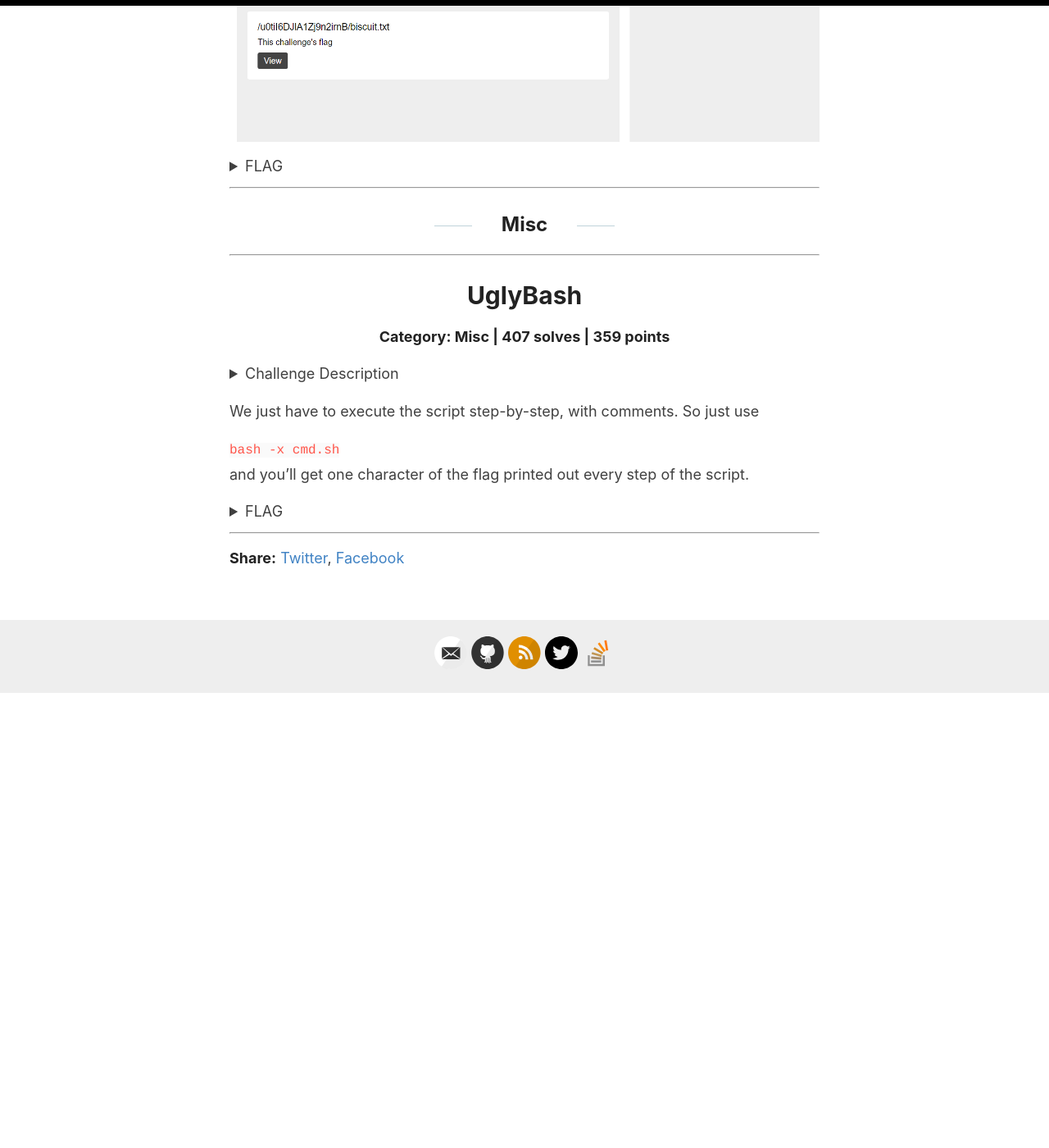
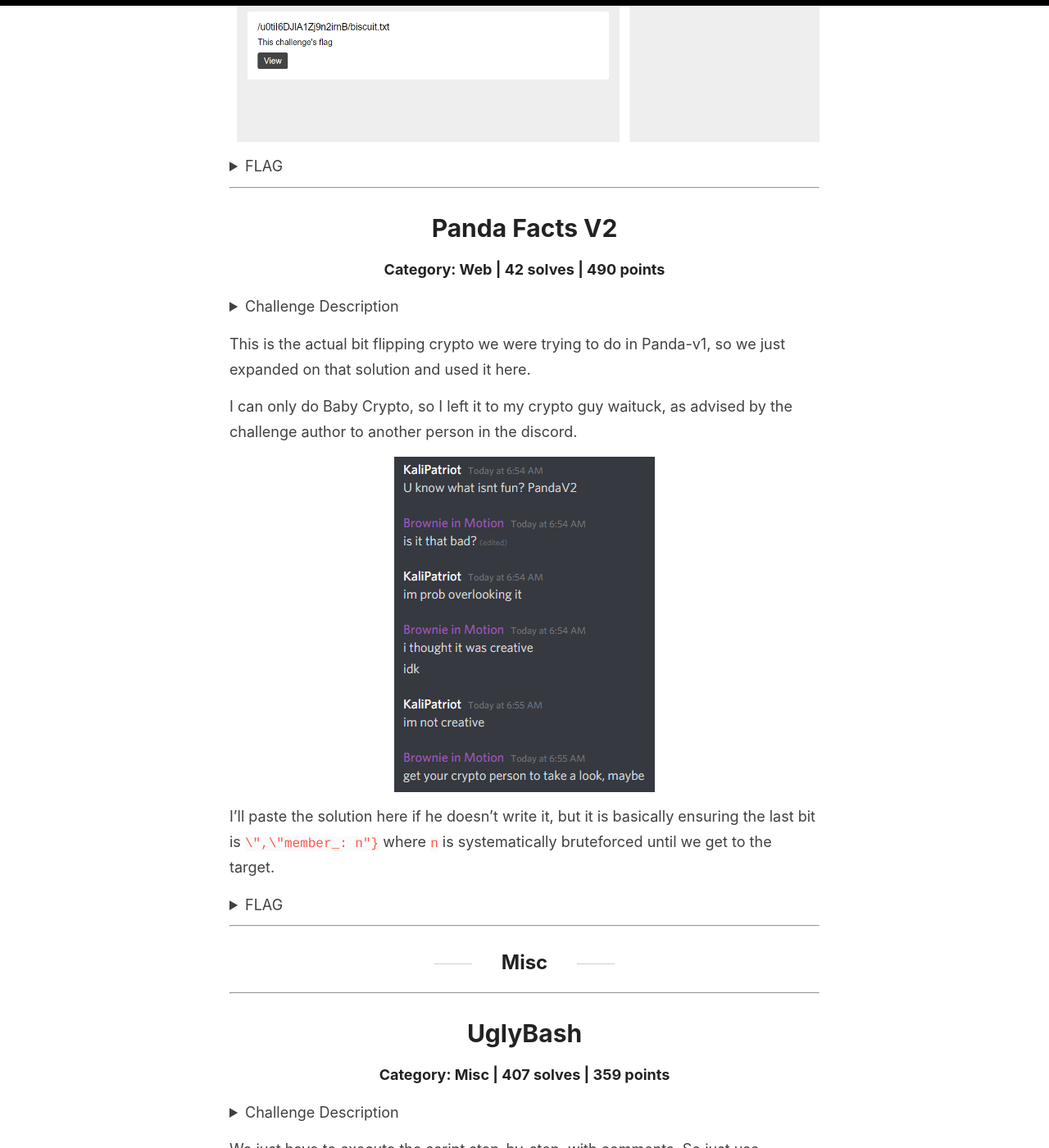
Before and after one commit to Isopach/isopach.github.io, a Jekyll site: the page built from _posts/2020-06-26-Redpwn-CTF-2020.md, in a window 1280 px wide and 1400 px high, scrolled down 12115 px. Shown: the whole window at 82% size. Built offline with Jekyll 4.4.1, drawn with Linux system fonts in a browser that asks for light colours; before the commit the page ends 12961 px from its top, so only the background shows below that.

Commit message:
Add Panda v2

```diff
--- a/_posts/2020-06-26-Redpwn-CTF-2020.md
+++ b/_posts/2020-06-26-Redpwn-CTF-2020.md
@@ -425,6 +425,33 @@ And go to `/purchases` to view it!
   flag{n0_m0r3_gu3551ng}
 </details>
 
+***
+
+# Panda Facts V2
+
+#### Category: Web | 42 solves | 490 points
+
+<details>
+  <summary>Challenge Description</summary>
+  Uh oh; it looks like they already migrated to a more secure platform. Can you do your thing again? These horrible people must be stopped!
+<br />
+Site: panda-facts-v2.2020.redpwnc.tf
+</details>
+
+This is the actual bit flipping crypto we were trying to do in Panda-v1, so we just expanded on that solution and used it here.
+
+I can only do Baby Crypto, so I left it to my crypto guy waituck, as advised by the challenge author to another person in the discord.
+
+![Discord-Panda-Hint](../assets/redpwn-ctf-2020/Discord-Panda-Hint.png)
+
+I'll paste the solution here if he doesn't write it, but it is basically ensuring the last bit is `\",\"member_: n"}` where `n` is systematically bruteforced until we get to the target.
+
+<details>
+  <summary>FLAG</summary>
+
+  flag{54v3_th3_b335_1n5t34d}
+</details>
+
 ---
 
 ## Misc
```
Also changed, not shown: assets/redpwn-ctf-2020/Discord-Panda-Hint.png (added).
